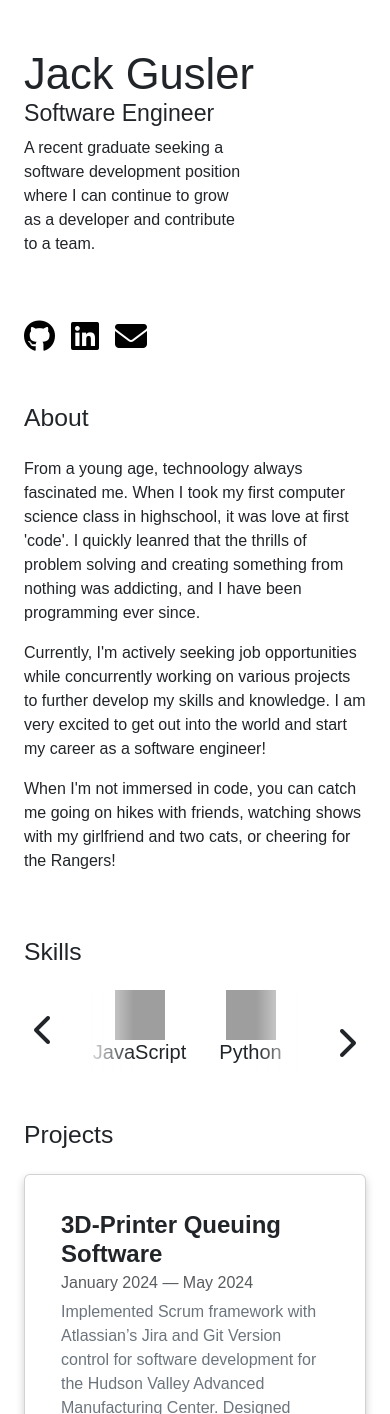
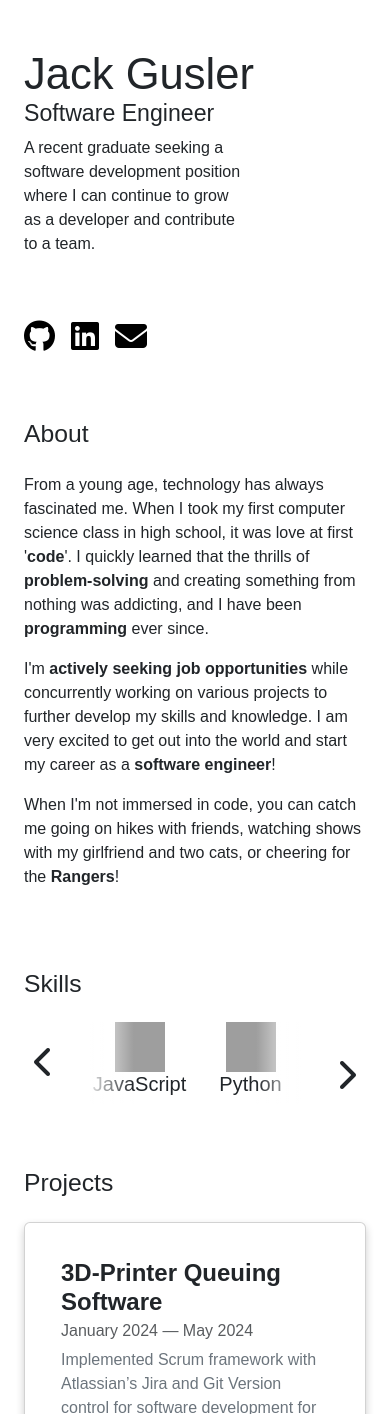
Before and after one commit to jackgusler/Portfolio, a React (Create React App) app in the folder client/: page / in a window 390 px wide. Shown: the top 1414 px of the page. Built offline with nearby package versions, Linux system fonts and the light colour scheme; grey boxes are pictures that could not be loaded; the HTML template or start-up script is replaced by a standard one; a web font is replaced by a local one.

Commit message:
mobile device scroll fix

```diff
--- a/client/src/components/About.js
+++ b/client/src/components/About.js
@@ -2,27 +2,28 @@ import React from "react";
 
 const About = () => {
   return (
-    <div id="about" className="container pt-5 pb-5">
-      <div className="sticky-header">
-        <h2 className="pb-3">About</h2>
+    <div id="about" className="container py-5">
+      <h2 className="pb-3 d-none d-md-block">About</h2>
+      <div className="sticky-header-container">
+        <h2 className="py-3 sticky-header d-block d-md-none">About</h2>
       </div>
       <p>
-        From a young age, technoology always fascinated me. When I took my first
-        computer science class in highschool, it was love at first 'code'. I
-        quickly leanred that the thrills of problem solving and creating
-        something from nothing was addicting, and I have been programming ever
-        since.
+        From a young age, technology has always fascinated me. When I took my
+        first computer science class in high school, it was love at first '
+        <b>code</b>'. I quickly learned that the thrills of{" "}
+        <b>problem-solving</b> and creating something from nothing was
+        addicting, and I have been <b>programming</b> ever since.
       </p>
       <p>
-        Currently, I'm actively seeking job opportunities while concurrently
-        working on various projects to further develop my skills and knowledge.
-        I am very excited to get out into the world and start my career as a
-        software engineer!
+        I'm <b>actively seeking job opportunities</b> while concurrently working
+        on various projects to further develop my skills and knowledge. I am
+        very excited to get out into the world and start my career as a{" "}
+        <b>software engineer</b>!
       </p>
       <p>
         When I'm not immersed in code, you can catch me going on hikes with
         friends, watching shows with my girlfriend and two cats, or cheering for
-        the Rangers!
+        the <span className="ranger">Rangers</span>!
       </p>
     </div>
   );
--- a/client/src/components/Projects.js
+++ b/client/src/components/Projects.js
@@ -11,8 +11,9 @@ const handleMouseLeave = (e) => {
 const Projects = () => {
   return (
     <div id="projects" className="container pb-5">
-      <div className="sticky-header">
-        <h2 className="pb-3">Projects</h2>
+    <h2 className="pb-3 d-none d-md-block">Projects</h2>
+      <div className="sticky-header-container">
+        <h2 className="py-3 sticky-header d-block d-md-none">Projects</h2>
       </div>
       <div className="row">
         <div className="col-12">
--- a/client/src/components/Skills.js
+++ b/client/src/components/Skills.js
@@ -69,8 +69,9 @@ const Skills = () => {
 
   return (
     <div id="skills" className="container pb-5">
-      <div className="sticky-header">
-        <h2 className="pb-3">Skills</h2>
+    <h2 className="pb-3 d-none d-md-block">Skills</h2>
+      <div className="sticky-header-container">
+        <h2 className="py-3 sticky-header d-block d-md-none">Skills</h2>
       </div>
       <div
         style={{
--- a/client/src/index.css
+++ b/client/src/index.css
@@ -137,17 +137,49 @@ code {
   transform: scaleX(1);
 }
 
-.sticky-header {
-  position: -webkit-sticky;
+.sticky-header-container {
   position: sticky;
   top: 0;
   z-index: 100;
-  background-color: rgba(255, 255, 255, 0.7);
+}
+
+.sticky-header {
+  position: relative;
+  text-indent: 24px;
+  left: -24px;
+  width: calc(100% + 48px);
+  background: rgba(255, 255, 255, 0.7);
   backdrop-filter: blur(2px);
 }
 
-@media (min-width: 768px) {
-  .sticky-header {
-    position: static;
+.ranger {
+  font-weight: bold;
+}
+
+@keyframes gradient {
+  0% {
+    background-position: 0%;
+  }
+  100% {
+    background-position: -100%;
   }
 }
+
+.ranger:hover {
+  cursor: url("../public/nyr.png"), auto;
+  background: linear-gradient(
+    270deg,
+    #ce1126,
+    #ffffff,
+    #0038a8,
+    #ce1126,
+    #ffffff,
+    #0038a8,
+    #ce1126
+  );
+  background-size: 200% 200%;
+  -webkit-background-clip: text;
+  background-clip: text;
+  -webkit-text-fill-color: transparent;
+  animation: gradient 0.5s linear infinite;
+}
```
Also changed, not shown: client/public/nyr.png (added).
